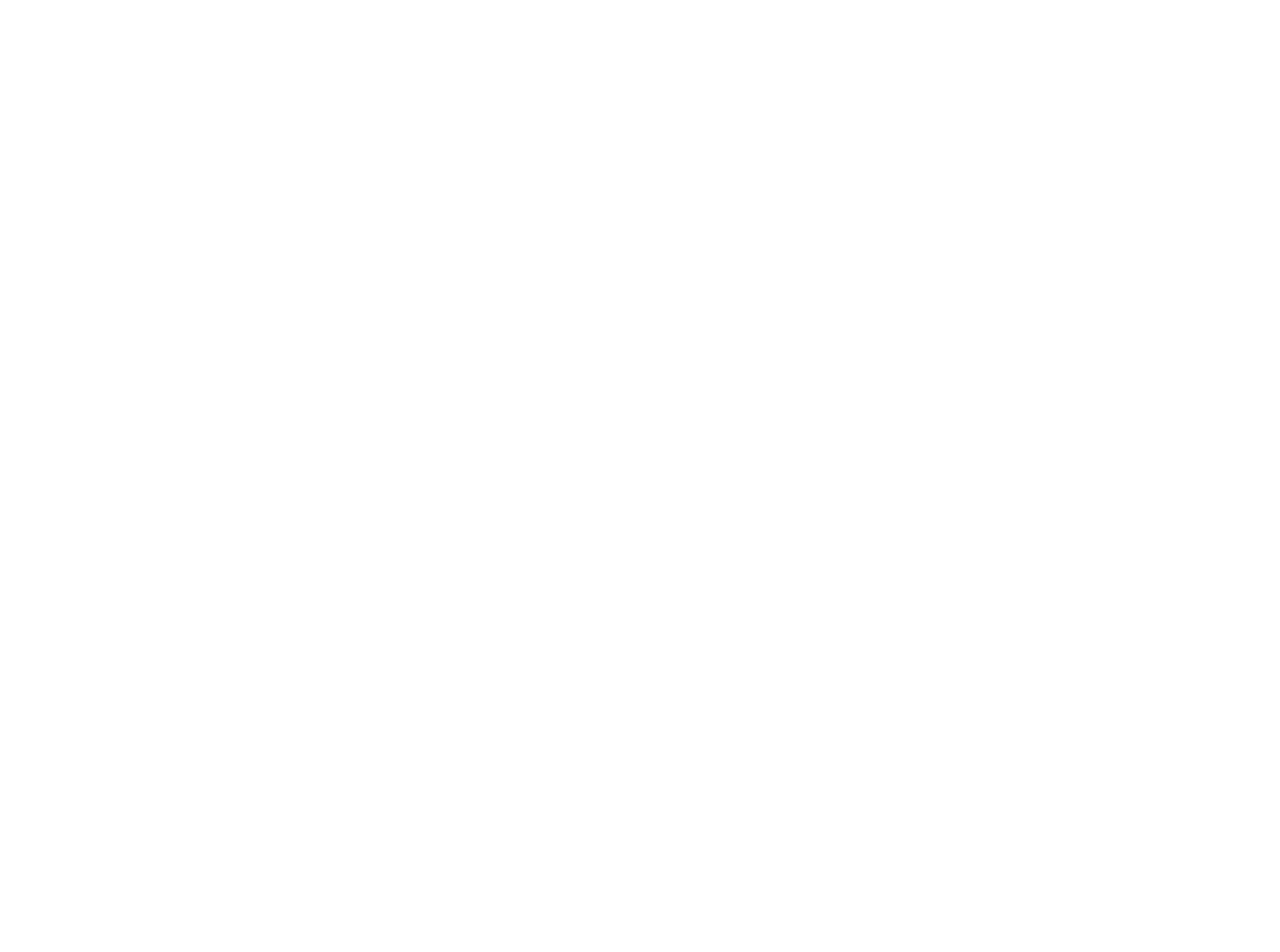
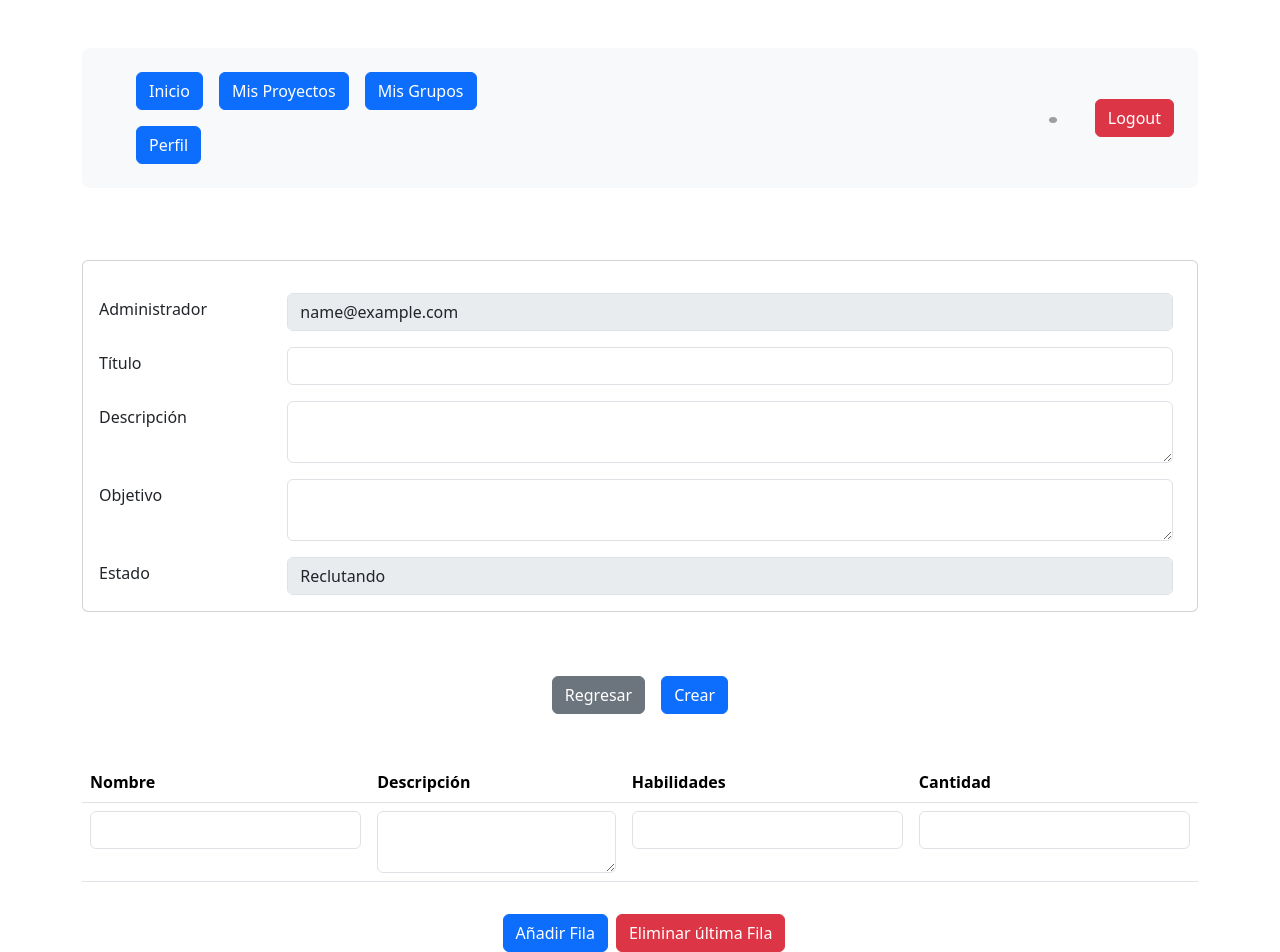
Before and after one commit to Gery81299/front_TADG6, a React (Create React App) app: page /createProject in a window 1280 px wide. Before the commit this address had no page. Before the commit the page ends 800 px from the top, so only its background shows below. Built offline with nearby package versions, Linux system fonts and the light colour scheme; no server answers; sample sign-in values are in the browser's storage; grey boxes are pictures that could not be loaded.

Commit message:
mvp al sprint 2

```diff
--- a/src/AppRouter.jsx
+++ b/src/AppRouter.jsx
@@ -6,6 +6,7 @@
 import { Profile } from "./components/profile";
 import { Projects } from "./components/projects";
 import {ViewProject} from "./components/viewProject";
+import {CreateProject} from "./components/createProject";
 
 
 const AppRouter = () => {
@@ -21,6 +22,7 @@
             <Route path = "/principal" element={<Principal />}/>
             <Route path = "/projects" element={<Projects />}/>
             <Route path = "/viewProject" element={<ViewProject />}/>
+            <Route path = "/createProject" element={<CreateProject />}/>
             { /* Agrega más rutas según tus necesidades */ }
         </Routes>
     </Router>
--- /dev/null
+++ b/src/components/createProject.jsx
@@ -0,0 +1,189 @@
+import axios from "axios";
+import React, { useEffect, useState } from "react";
+import Principal from "./Principal";
+
+
+export const CreateProject = (props) => {
+
+    //const [isLoggedIn, setIsLoggedIn] = useState(false); // Estado para controlar si el usuario está autenticado
+    const [email, setEmail] = useState();
+    const [administrador, setAdministrador] = useState('');
+    const [descripcion, setDescripcion] = useState('');
+    const [objetivo, setObjetivo] = useState('');
+    const [titulo, setTitulo] = useState('');
+    const [estado, setEstado] = useState('');
+    const [positions, setPositions] = useState({});
+    const [isLoading, setIsLoading] = useState(false);
+    const { history } = props;
+
+
+
+
+    const [rows, setRows] = useState([{}]);
+
+  const addRow = () => {
+    setRows([...rows, {}]);
+  };
+
+  const deleteRow = (index) => {
+    const updatedRows = [...rows];
+    updatedRows.splice(index, 1);
+    setRows(updatedRows);
+  };
+
+
+
+
+
+
+
+
+
+
+
+
+
+      useEffect(() => {
+        if (!localStorage.getItem("session")) {
+          window.location.href = "login";
+        } else {
+          var valor;
+          // Verificar si hay una sesión iniciada
+          const sessionData = localStorage.getItem("session");
+          if (sessionData) {
+            const session = JSON.parse(sessionData);
+            const correo= session.email;
+            setAdministrador(correo);
+            setEstado("Reclutando");
+            //const codProject = session["cod_proyecto"];
+            console.log(session);
+            //console.log("correo" + correo);
+            setEmail(correo);
+            //getProject(codProject);
+          } else {
+            window.location.href = "login";
+          }
+        }
+      }, []);
+
+      const handleRegresar = async() => {
+        window.location.href = "Projects";
+      }
+
+      const handleInicio = async() => {
+        window.location.href = "Principal";
+      }
+
+      const LoadingSpinner = () => (
+        <div className="d-flex justify-content-center align-items-center" style={{ height: "100vh" }}>
+          <div className="spinner-border text-primary" role="status">
+            <span className="visually-hidden">Cargando...</span>
+          </div>
+          <p className="ms-2">Cargando...</p>
+        </div>
+      );
+
+    return(
+    <div>
+        <section style={{ backgroundColor: '#FFFFFF' }}>
+            <Principal/>
+
+
+            <div className="container d-flex flex-column align-items-center justify-content-center">
+                <div className="col-lg-12">
+                    <div className="card mb-4">
+                        <div className="card-body">
+                            <form className="flex-column">
+                                <div className="form-group d-flex justify-content-between mt-3">
+                                    <label htmlFor="administrador" className="col-2">Administrador</label>
+                                    <input type="text" disabled id="administrador" name="administrador" value={administrador} onChange={(e) => setAdministrador(e.target.value)} className="form-control mx-2" required />
+                                </div>
+                                <div className="form-group d-flex justify-content-between mt-3">
+                                    <label htmlFor="titulo" className="col-2">Título</label>
+                                    <input type="text" id="titulo" name="titulo" value={titulo} onChange={(e) => setTitulo(e.target.value)} className="form-control mx-2" required />
+                                </div>
+                                <div className="form-group d-flex justify-content-between mt-3">
+                                    <label htmlFor="descripcion" className="col-2">Descripción</label>
+                                    <textarea type="text" id="descripcion" name="descripcion" value={descripcion} onChange={(e) => setDescripcion(e.target.value)} className="form-control mx-2" required />
+                                </div>
+                                <div className="form-group d-flex justify-content-between mt-3">
+                                    <label htmlFor="objetivo" className="col-2">Objetivo</label>
+                                    <textarea type="text" id="objetivo" name="objetivo" value={objetivo} onChange={(e) => setObjetivo(e.target.value)} className="form-control mx-2" required />
+                                </div>
+                                <div className="form-group d-flex justify-content-between mt-3">
+                                    <label htmlFor="estado" className="col-2">Estado</label>
+                                    <input type="text" disabled id="estado" name="estado" value={estado} onChange={(e) => setEstado(e.target.value)} className="form-control mx-2" required />
+                                </div>
+                            </form>
+                        </div>
+                    </div>
+                </div>
+            </div>
+
+
+
+            <div className="container ">
+                <div className="row">
+                    <div className="col">
+                        <nav aria-label="breadcrumb" className="rounded-3 p-3 mb-4">
+                            <div className="d-flex justify-content-center align-items-center">
+                                <div className="form-group d-flex justify-content-between mt-3">
+                                <button type="button" className="btn btn-secondary m-2" onClick={() => handleRegresar()}>Regresar</button>
+                                <button type="button" className="btn btn-primary m-2">Crear</button>
+                                </div>
+                            </div>
+                        </nav>
+                    </div>
+                </div>
+            </div>
+
+        </section>
+
+
+
+        <div className="container">
+            <table className="table">
+                <thead>
+                <tr>
+                    <th>Nombre</th>
+                    <th>Descripción</th>
+                    <th>Habilidades</th>
+                    <th>Cantidad</th>
+                </tr>
+                </thead>
+                <tbody>
+                {rows.map((row, index) => (
+                    <tr key={index}>
+                    <td>
+                        <input type="text" className="form-control" />
+                    </td>
+                    <td>
+                        <textarea type="text" className="form-control" />
+                    </td>
+                    <td>
+                        <input type="text" className="form-control" />
+                    </td>
+                    <td>
+                        <input type="text" className="form-control" />
+                    </td>
+                    </tr>
+                ))}
+                </tbody>
+            </table>
+            <div className="d-flex justify-content-center align-items-center">
+                <div className="form-group d-flex justify-content-between mt-3">
+                    <button className="btn btn-primary mx-2" onClick={addRow}>
+                        Añadir Fila
+                    </button>
+                    <button className="btn btn-danger" onClick={() => deleteRow(1)}>
+                        Eliminar última Fila
+                    </button>
+                </div>
+            </div>
+        </div>
+    </div>
+      );
+}
+
+
+export default CreateProject;
--- a/src/components/editProfile.jsx
+++ b/src/components/editProfile.jsx
@@ -11,20 +11,26 @@
     const [facultad, setFacultad] = useState('');
     const [universidad, setUniversidad] = useState('');
     const [enlacePortafolio, setEnlacePortafolio] = useState('');
-    const [isLoggedIn, setIsLoggedIn] = useState(false); // Estado para controlar si el usuario está autenticado
+    const [enlacePresentacion, setEnlacePresentacion] = useState('');
+    //const [fotoPerfil, setFotoPerfil] = useState(null);
+    //const [isLoggedIn, setIsLoggedIn] = useState(false); // Estado para controlar si el usuario está autenticado
 
     const [profileData, setProfileData] = useState({});
 
     const updateProfile = async () =>{
         var jsonProfile = profileData;
+
         profileData["_Nombre"] = nombre;
         profileData["_Apellido"] = apellido;
         profileData["_Carrera"] = carrera;
         profileData["_Facultad"] = facultad;
         profileData["_Universidad"] = universidad;
         profileData["_Enlace_Portafolio"] = enlacePortafolio;
+        profileData["_Enlace_Presentacion"] = enlacePresentacion;
+        //profileData["_Foto_Perfil"] = fotoPerfil;
 
         try {
+            window.confirm(profileData);
             const response = await axios.put("http://127.0.0.1:9000/api/usersIntern_update?email="+profileData["_Correo"], profileData);
             console.log(response); // No necesitas comillas alrededor de response aquí
             if (response.data.message.includes("Actualizado con éxito")) {
@@ -54,6 +60,8 @@
             setFacultad(response.data["_Facultad"]);
             setUniversidad(response.data["_Universidad"]);
             setEnlacePortafolio(response.data["_Enlace_Portafolio"]);
+            setEnlacePresentacion(response.data["_Enlace_Presentacion"]);
+            //setFotoPerfil(response.data["_Foto_Perfil"]);
         } catch (error) {
             console.error("Error en la solicitud: ", error);
         }
@@ -92,20 +100,25 @@
               </div>
               <div className="form-group">
                 <label htmlFor="carrera">Carrera</label>
-                <input type="text" id="carrera" name="carrera" value={carrera} onChange={(e) => setCarrera(e.target.value)} className="form-control" required />
+                <input type="text" readOnly disabled id="carrera" name="carrera" value={carrera} onChange={(e) => setCarrera(e.target.value)} className="form-control" required />
               </div>
               <div className="form-group">
                 <label htmlFor="facultad">Facultad</label>
-                <input type="text" id="facultad" name="facultad" value={facultad} onChange={(e) => setFacultad(e.target.value)} className="form-control" required />
+                <input type="text" readOnly disabled id="facultad" name="facultad" value={facultad} onChange={(e) => setFacultad(e.target.value)} className="form-control" required />
               </div>
               <div className="form-group">
                 <label htmlFor="universidad">Universidad</label>
-                <input type="text" id="universidad" name="universidad" value={universidad} onChange={(e) => setUniversidad(e.target.value)} className="form-control" required />
+                <input type="text" readOnly disabled id="universidad" name="universidad" value={universidad} onChange={(e) => setUniversidad(e.target.value)} className="form-control" required />
               </div>
               <div className="form-group">
                 <label htmlFor="enlacePortafolio">Enlace Portafolio</label>
                 <input type="url" id="enlacePortafolio" name="enlacePortafolio" value={enlacePortafolio} onChange={(e) => setEnlacePortafolio(e.target.value)} className="form-control" required />
               </div>
+              <div className="form-group">
+                <label htmlFor="enlacePresentacion">Enlace Presentacion</label>
+                <input type="url" id="enlacePresentacion" name="enlacePresentacion" value={enlacePresentacion} onChange={(e) => setEnlacePresentacion(e.target.value)} className="form-control" required />
+              </div>
+
               <div className="form-group d-flex justify-content-between mt-3">
                 <button type="button" className="btn btn-secondary mr-2" onClick={(e) => window.location.href = "profile"}>Cancelar</button>
                 <button type="button" className="btn btn-primary" onClick={updateProfile}>Actualizar</button>
--- a/src/components/login.jsx
+++ b/src/components/login.jsx
@@ -132,9 +132,9 @@
                             onClick={handleLogin} >
                             Login
                             </button>
-                            <p className="small fw-bold mt-2 pt-1 mb-0">
+                            {/*<p className="small fw-bold mt-2 pt-1 mb-0">
                             Don't have an account? <a href="#!" className="link-danger">Register</a>
-                            </p>
+                            </p>*/}
                         </div>
 
                         </form>
@@ -144,7 +144,7 @@
                 <div className="d-flex flex-column flex-md-row text-center text-md-start justify-content-between py-4 px-4 px-xl-5 bg-primary">
                     {/* Copyright */}
                     <div className="text-white mb-3 mb-md-0">
-                    Copyright © 2020. All rights reserved.
+                    Copyright © 2023. All rights reserved.
                     </div>
                     {/* Copyright */}
 
--- a/src/components/projects.jsx
+++ b/src/components/projects.jsx
@@ -59,6 +59,10 @@
 
       const handleInicio = async() => {
         window.location.href = "Principal";
+      }
+
+      const handleCreateProject = async() => {
+        window.location.href = "createProject";
       }
 
     return(
@@ -131,7 +135,7 @@
                   <div className="col">
                   <nav aria-label="breadcrumb" className="rounded-3 p-3 mb-4">
                       <div className="d-flex justify-content-center align-items-center">
-                          <button type="button" className="btn btn-primary m-2">
+                          <button type="button" className="btn btn-primary m-2" onClick={() => handleCreateProject()}>
                                 Crear nuevo proyecto
                           </button>
                       </div>
--- a/src/components/viewProject.jsx
+++ b/src/components/viewProject.jsx
@@ -5,7 +5,7 @@
 
 export const ViewProject = (props) => {
 
-    const [isLoggedIn, setIsLoggedIn] = useState(false); // Estado para controlar si el usuario está autenticado
+    //const [isLoggedIn, setIsLoggedIn] = useState(false); // Estado para controlar si el usuario está autenticado
     const [project, setProject] = useState({});
     const [email, setEmail] = useState();
     const [positions, setPositions] = useState({});
@@ -146,7 +146,7 @@
                                           <th>Nombre</th>
                                           <th>Descripción</th>
                                           <th>Habilidades</th>
-                                          <th>Cantidad</th>
+                                          <th>Vacantes Restantes</th>
                                           <th>Reclutados</th>
                                         </tr>
                                       </thead>
@@ -175,10 +175,6 @@
                                   </div>
                                 </div>
                               </div>
-
-
-
-
                             </div>
                           </div>
                         </div>
@@ -203,7 +199,7 @@
                               </div>
                           ):(
                               <div className="form-group d-flex justify-content-between mt-3">
-                                <button type="button" className="btn btn-secondary mr-2">Regresar</button>
+                                <button type="button" className="btn btn-secondary mr-2" onClick={() => handleRegresar()}>Regresar</button>
                               </div>
                           )}
                       </div>
@@ -212,17 +208,8 @@
               </div>
             </div>
 
-
-
-
-
-
-
-
         </section>
         )}
-
-
     </div>
       );
 }
```
